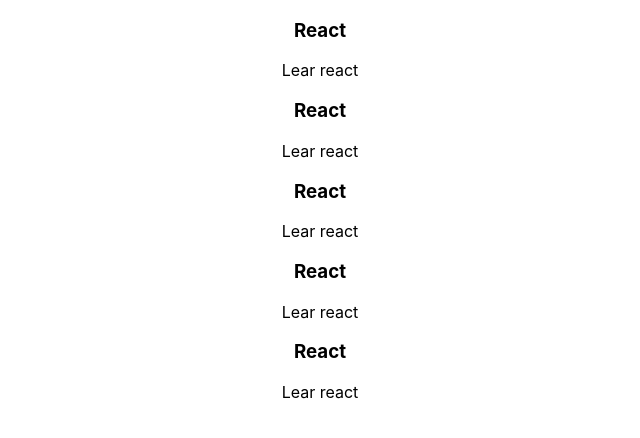
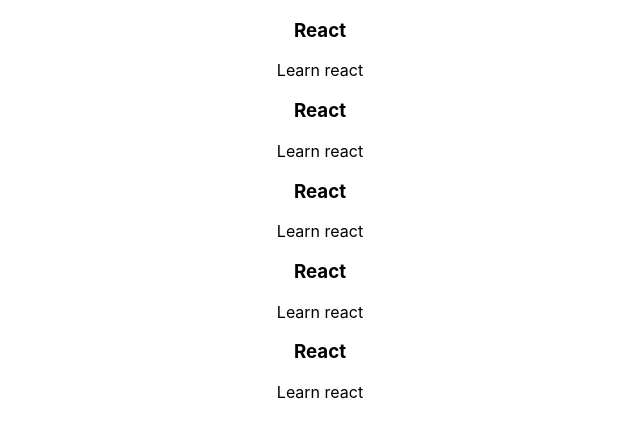
Before and after one commit to KarimCarl/to-do-list, a React (Create React App) app: page / in a window 1280 px wide. Shown: the top 438 px of the page, without its empty margins (320-960 px from the left). Built offline with nearby package versions, Linux system fonts and the light colour scheme.

Commit message:
Made a spelling correction of Learn

```diff
--- a/src/components/To-do-item.js
+++ b/src/components/To-do-item.js
@@ -2,7 +2,7 @@
     return (
         <div>
             <h3>React</h3>
-            <p>Lear react</p>
+            <p>Learn react</p>
         </div>
     );
 }
```
